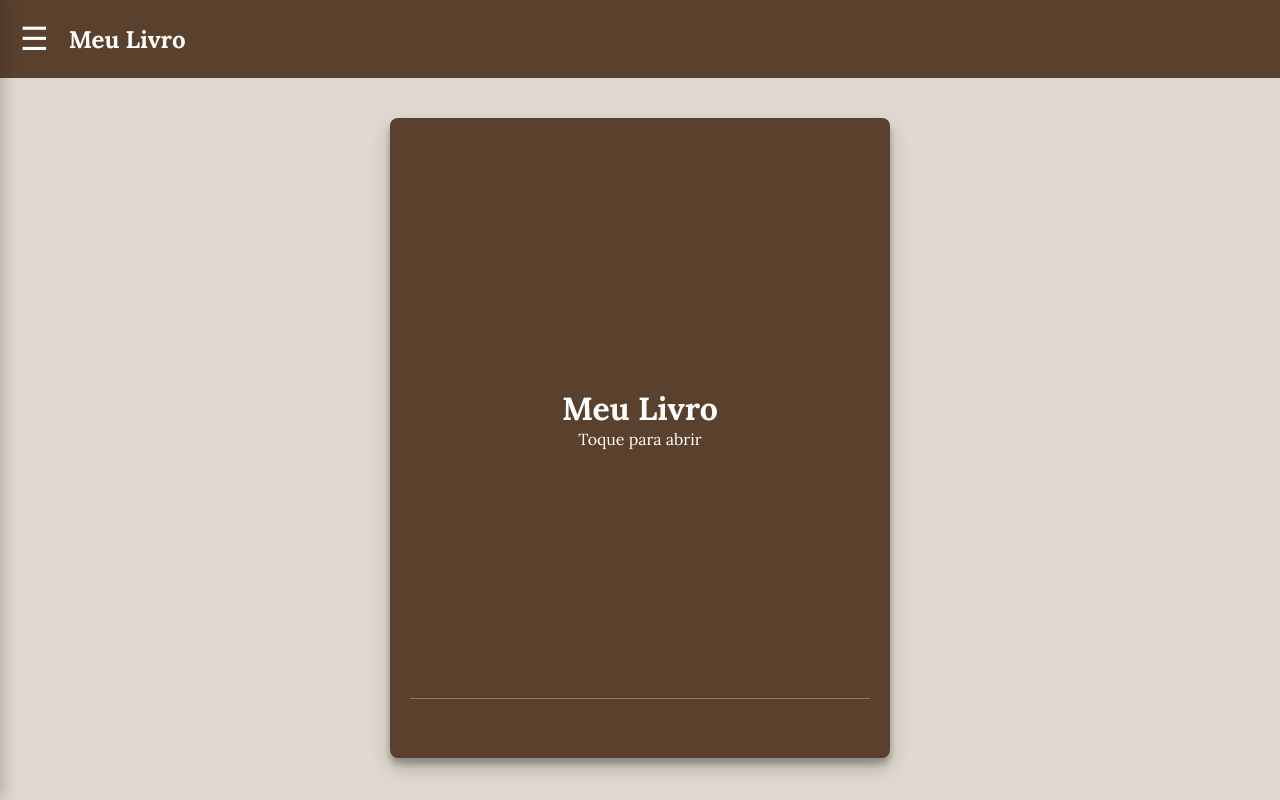
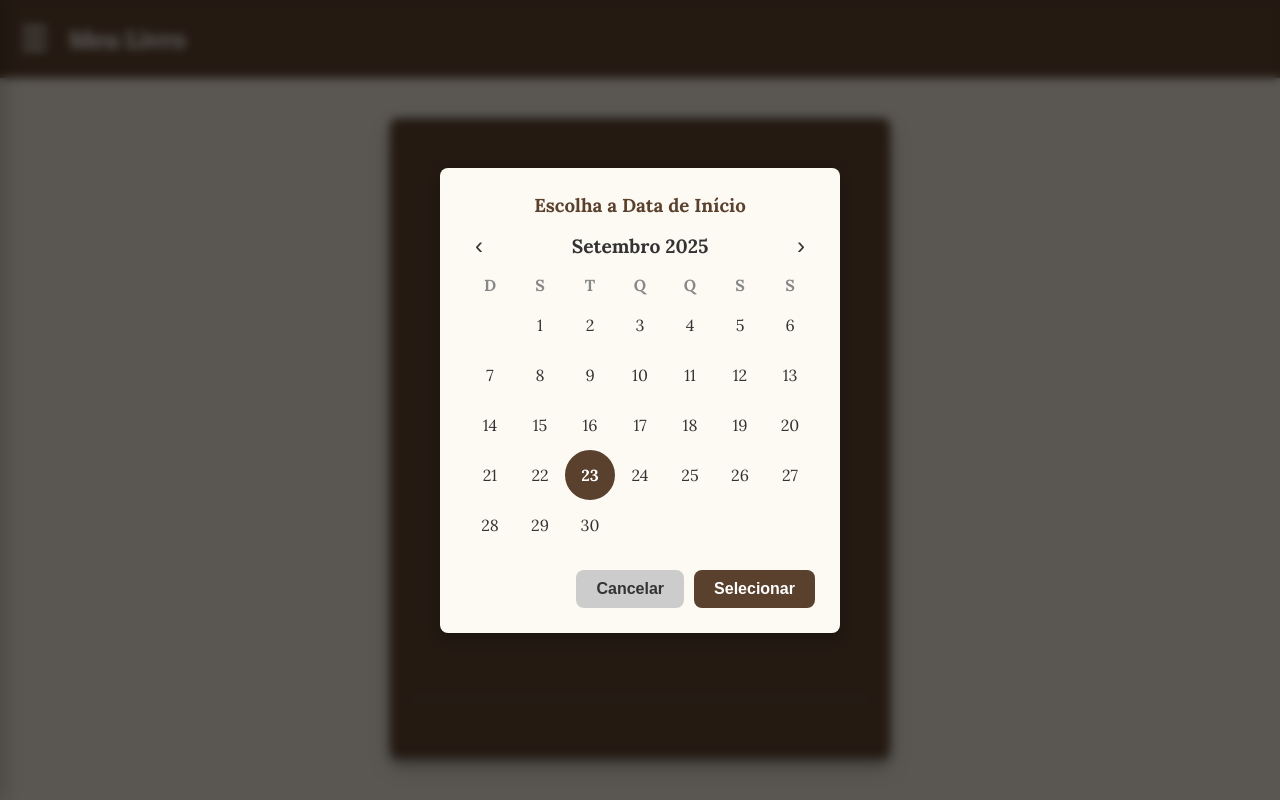
Before and after one commit to LucasCunh4/DiaryApp, a plain HTML site: page index.html in a window 1280 px wide. Both pictures are taken after a click on the button "Confirmar". Drawn offline with nearby package versions, Linux system fonts and the light colour scheme.

Commit message:
Update index.html

```diff
--- a/index.html
+++ b/index.html
@@ -121,6 +121,29 @@
         </div>
     </div>
 
+    <div id="calendar-overlay" class="modal-overlay">
+        <div id="calendar-modal" class="modal">
+            <h3>Escolha a Data de Início</h3>
+            <div class="calendar">
+                <div class="calendar-header">
+                    <button id="calendar-prev-month" class="calendar-nav-btn">‹</button>
+                    <span id="calendar-month-year">Setembro 2025</span>
+                    <button id="calendar-next-month" class="calendar-nav-btn">›</button>
+                </div>
+                <div class="calendar-week-days">
+                    <div>D</div><div>S</div><div>T</div><div>Q</div><div>Q</div><div>S</div><div>S</div>
+                </div>
+                <div id="calendar-days-grid" class="calendar-days-grid">
+                    </div>
+            </div>
+            <div class="modal-buttons">
+                <button id="calendar-cancel-btn" class="modal-btn secondary">Cancelar</button>
+                <button id="calendar-select-btn" class="modal-btn primary">Selecionar</button>
+            </div>
+        </div>
+    </div>
+
+
     <script src="script.js"></script>
 </body>
 </html>
```
